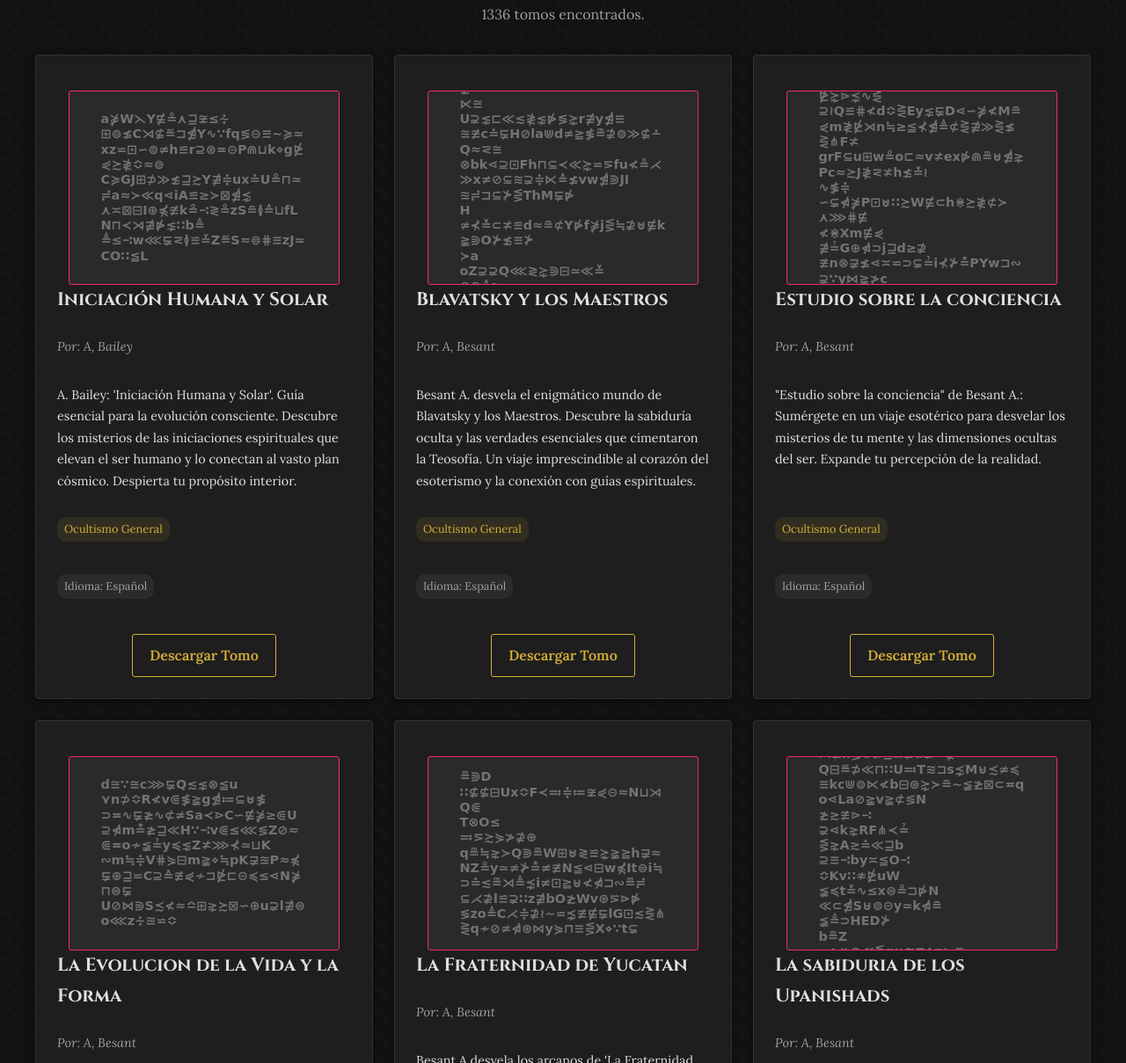
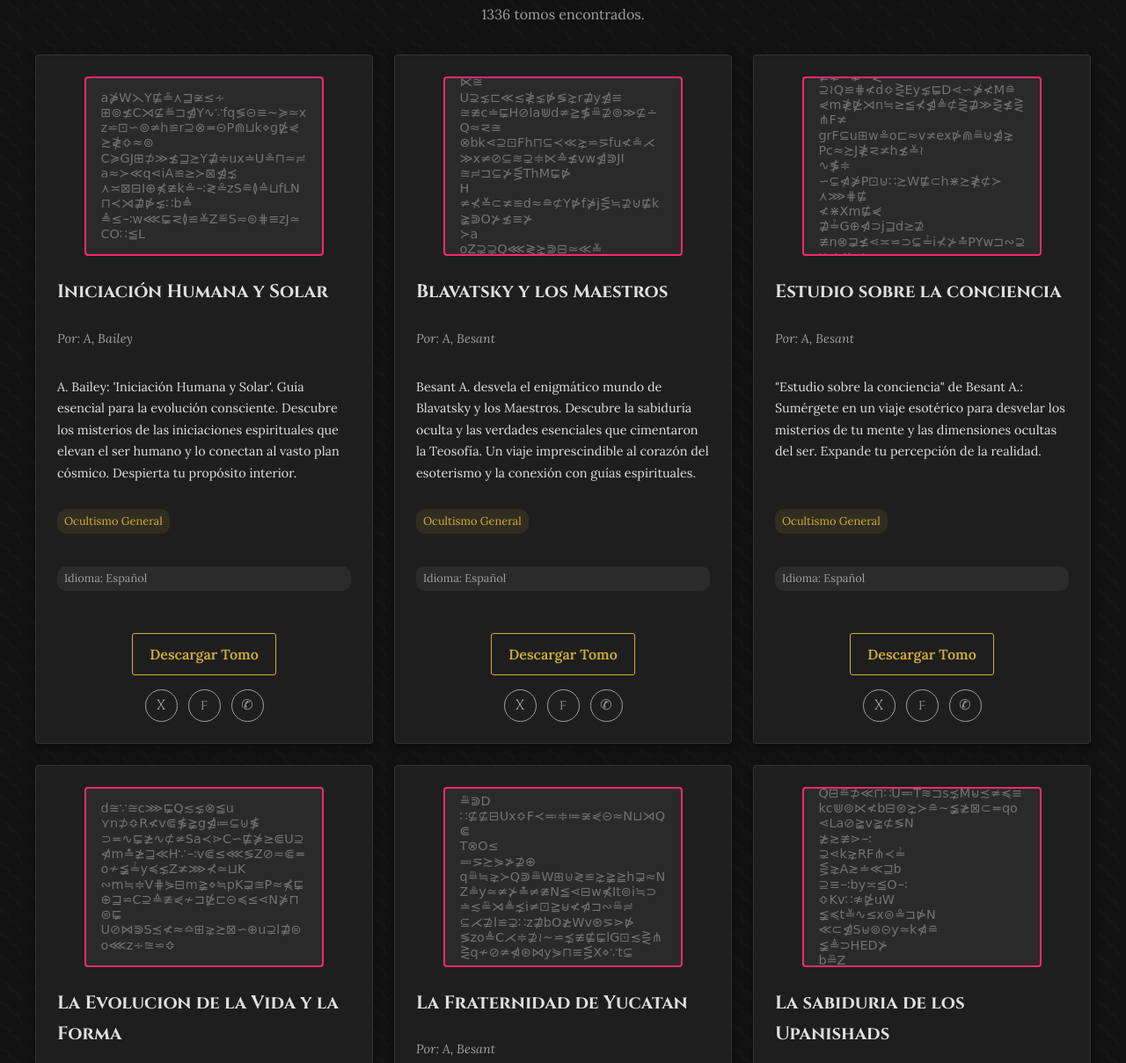
Before and after one commit to MagiaCaotica/Biblioteca-Caotica, a plain HTML site: page index.html in a window 1280 px wide. Shown: the part 396-1605 px from the top of the page at 88% size. Drawn offline with Linux system fonts and the light colour scheme.

Commit message:
Add files via upload

```diff
--- a/index.html
+++ b/index.html
@@ -3,7 +3,7 @@
 <head>
     <meta charset="UTF-8">
     <meta name="viewport" content="width=device-width, initial-scale=1.0">
-    <title>Biblioteca Ocultista Arcana</title>
+    <title>Biblioteca Ocultista Arcana Caotica</title>
     <link rel="stylesheet" href="style.css">
     <link rel="preconnect" href="https://fonts.googleapis.com">
     <link rel="preconnect" href="https://fonts.gstatic.com" crossorigin>
@@ -14,7 +14,7 @@
     <header>
         <div class="titulo-container">
             <img src="https://media1.tenor.com/m/at0FLAUFX34AAAAd/occult-symbol.gif" alt="Símbolo Ocultista" class="logo">
-            <h1>Biblioteca Arcana</h1>
+            <h1>Biblioteca Caotica Arcana</h1>
             <img src="https://media1.tenor.com/m/at0FLAUFX34AAAAd/occult-symbol.gif" alt="Símbolo Ocultista" class="logo">
         </div>
         <p>Un archivo de grimorios, textos prohibidos y sabiduría esotérica. Creada y curada por Frater Alek0s</p>
--- a/script.js
+++ b/script.js
@@ -79,14 +79,32 @@ document.addEventListener('DOMContentLoaded', () => {
                 <p class="autor">Por: ${libro.autor}</p>
                 <p class="resumen">${libro.resumen || 'No hay resumen disponible.'}</p>
                 <p class="categoria">${libro.categoria}</p>
-                <p class="idioma">Idioma: ${libro.idioma || 'No especificado'}</p>
-                <a href="${crearLinkAdfocus(libro.link)}" target="_blank" rel="noopener noreferrer">Descargar Tomo</a>
+                <div class="libro-meta">
+                    <p class="idioma">Idioma: ${libro.idioma || 'No especificado'}</p>
+                </div>
+                <div class="libro-acciones">
+                    <a href="${crearLinkAdfocus(libro.link)}" target="_blank" rel="noopener noreferrer" class="boton-principal">Descargar Tomo</a>
+                    <div class="botones-compartir">
+                        <a href="https://twitter.com/intent/tweet?text=He%20encontrado%20el%20tomo%20'${encodeURIComponent(libro.titulo)}'%20en%20la%20Biblioteca%20Ocultista:&url=${encodeURIComponent('https://magiacaotica.github.io/Biblioteca-Caotica/')}" target="_blank" rel="noopener noreferrer" class="boton-compartir" title="Compartir en X/Twitter">X</a>
+                        <a href="https://www.facebook.com/sharer/sharer.php?u=${encodeURIComponent('https://magiacaotica.github.io/Biblioteca-Caotica/')}&quote=He%20encontrado%20el%20tomo%20'${encodeURIComponent(libro.titulo)}'%20en%20la%20Biblioteca%20Ocultista" target="_blank" rel="noopener noreferrer" class="boton-compartir" title="Compartir en Facebook">f</a>
+                        <a href="https://api.whatsapp.com/send?text=He%20encontrado%20el%20tomo%20'${encodeURIComponent(libro.titulo)}'%20en%20la%20Biblioteca%20Ocultista:%20${encodeURIComponent('https://magiacaotica.github.io/Biblioteca-Caotica/')}" target="_blank" rel="noopener noreferrer" class="boton-compartir" title="Compartir en WhatsApp">✆</a>
+                    </div>
+                </div>
             `;
             estanteria.appendChild(divLibro);
         });
 
         indiceLibrosMostrados = fin;
         estaCargando = false;
+    }
+
+    function copiarAlPortapapeles(texto) {
+        navigator.clipboard.writeText(texto).then(() => {
+            alert('¡Enlace copiado al portapapeles!');
+        }, (err) => {
+            console.error('Error al copiar el texto: ', err);
+            alert('No se pudo copiar el enlace.');
+        });
     }
 
     // Inicia o reinicia la vista de la biblioteca
--- a/style.css
+++ b/style.css
@@ -180,11 +180,10 @@ main {
     border-radius: 10px;
     align-self: flex-start;
 }
-.libro a {
+.libro .boton-principal {
     color: var(--color-primario);
     text-decoration: none;
     font-weight: bold;
-    margin: 1rem auto 0 auto; /* Centra el botón y añade espacio superior */
     align-self: center;
     padding: 0.6rem 1.2rem;
     border: 1px solid var(--color-primario);
@@ -192,9 +191,44 @@ main {
     transition: background-color 0.3s ease, color 0.3s ease;
 }
 
-.libro a:hover {
+.libro .boton-principal:hover {
     background-color: var(--color-primario);
     color: var(--color-fondo);
+}
+
+.libro-acciones {
+    margin-top: 1.5rem;
+    display: flex;
+    flex-direction: column;
+    align-items: center;
+    gap: 1rem;
+}
+
+.botones-compartir {
+    display: flex;
+    gap: 0.75rem;
+}
+
+.boton-compartir {
+    display: flex;
+    justify-content: center;
+    align-items: center;
+    width: 35px;
+    height: 35px;
+    border: 1px solid var(--color-texto-secundario);
+    border-radius: 50%; /* Círculo perfecto */
+    color: var(--color-texto-secundario);
+    text-decoration: none;
+    font-family: var(--fuente-titulos);
+    font-size: 1rem;
+    transition: all 0.3s ease;
+}
+
+.boton-compartir:hover {
+    background-color: var(--color-primario);
+    color: var(--color-fondo);
+    border-color: var(--color-primario);
+    transform: scale(1.1);
 }
 
 .libro-placeholder {
```
